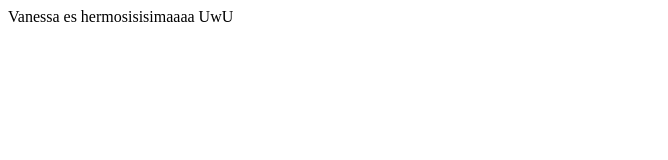
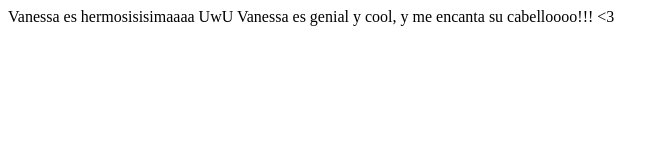
Before and after one commit to OzPineapple/pw, a plain HTML site: page index.html in a window 1280 px wide. Shown: the whole page, without its empty margins (0-668 px from the left). Drawn offline with Linux system fonts and the light colour scheme.

Commit message:
Añadí linea al index

```diff
--- a/index.html
+++ b/index.html
@@ -2,5 +2,6 @@
 	<body>
 		Vanessa es hermosisisimaaaa
 		UwU
+		Vanessa es genial y cool, y me encanta su cabelloooo!!! <3
 	</body>
 </html>
```
